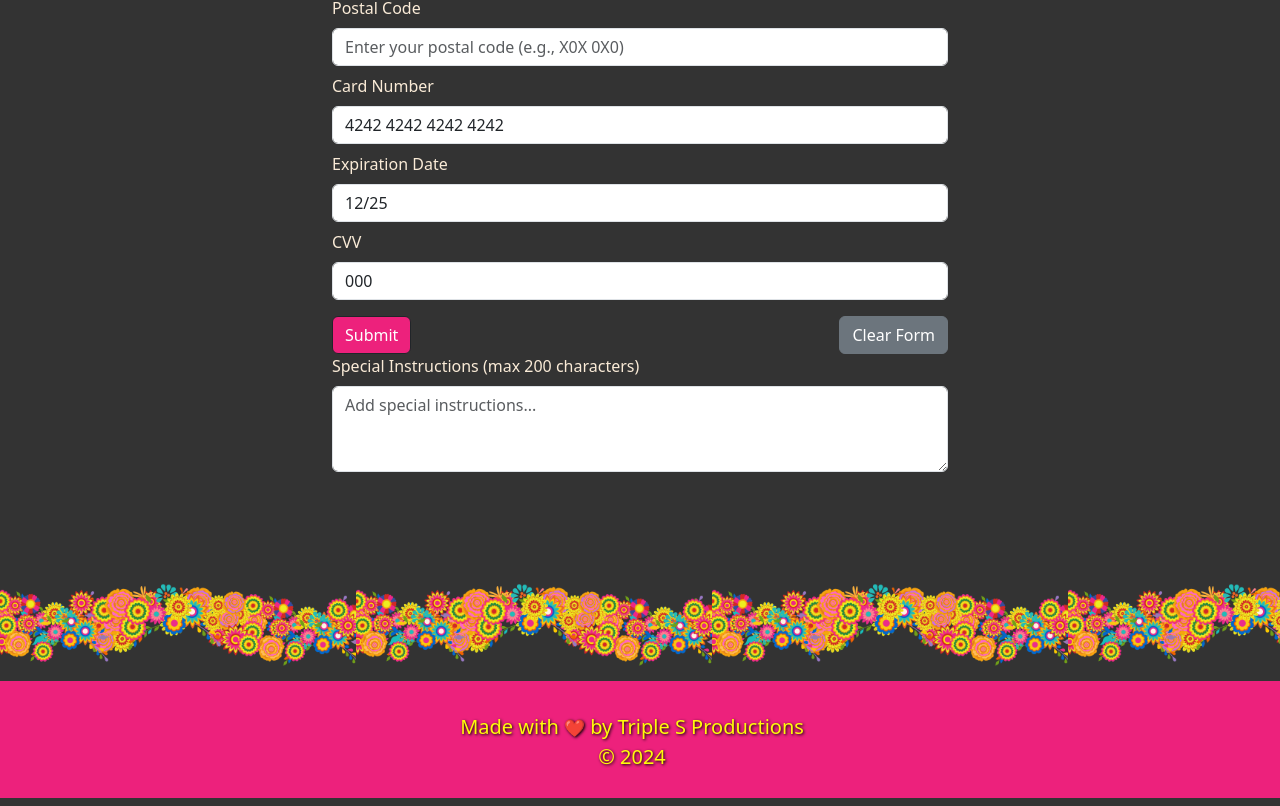
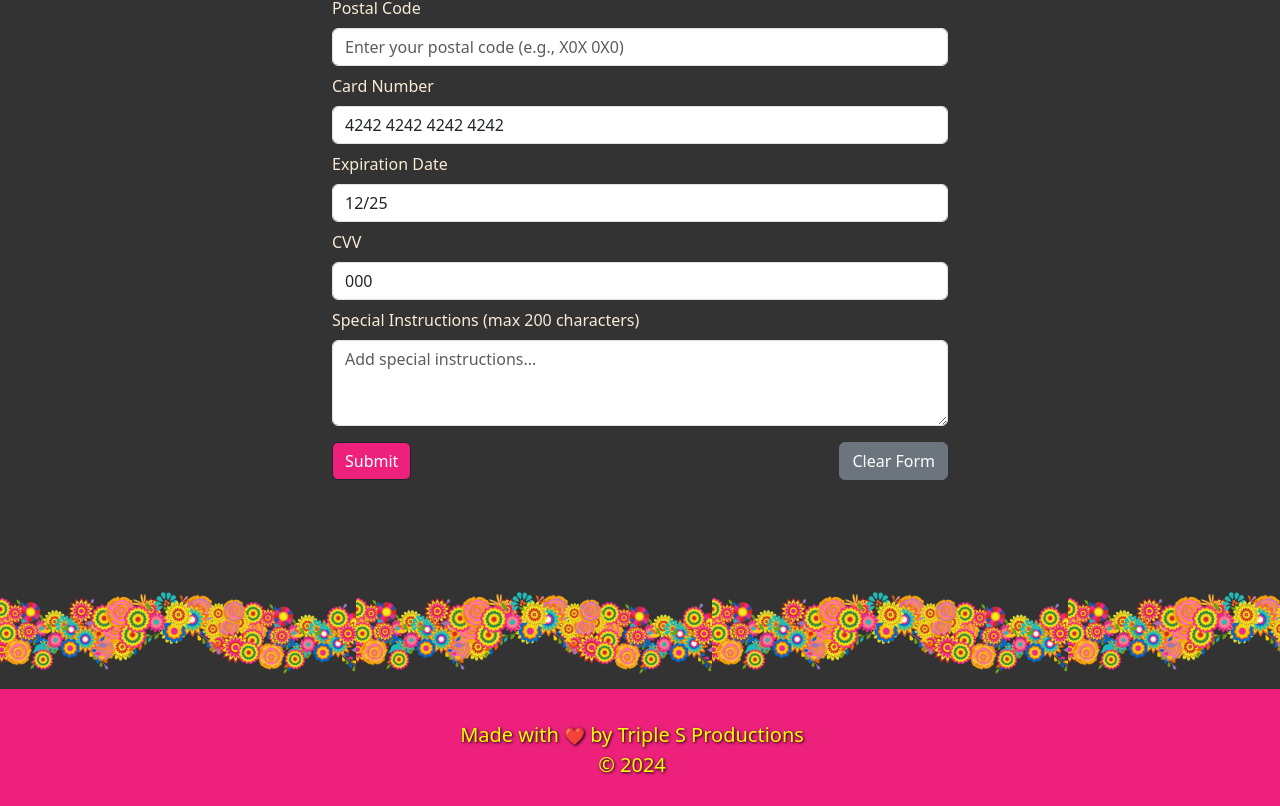
Before and after one commit to CookingMeister/festival-social-hub, a React (Vite) app in the folder client/: page /checkout in a window 1280 px wide. Shown: the part 731-1537 px from the top of the page. Built offline with nearby package versions, Linux system fonts and the light colour scheme.

Commit message:
style cartmodal, add conditional render of clearcart to cartItems existing, minor housekeeping and editing

```diff
--- a/client/src/components/CartModal2.jsx
+++ b/client/src/components/CartModal2.jsx
@@ -36,12 +36,7 @@ function CartModal2() {
 
   useEffect(() => {
     localStorage.setItem('cartItems', JSON.stringify(existingCartItems));
-    console.log('existingCartItems effect changed:', existingCartItems);
   }, [existingCartItems]);
-
-  useEffect(() => {
-    setExistingCartItems(JSON.parse(localStorage.getItem('cartItems')));
-  }, []);
 
   return (
     <>
@@ -102,7 +97,8 @@ function CartModal2() {
                     {existingCartItem.name}
                   </h5>
                   <button
-                    className="btn btn-link text-danger border-danger"
+                    className="btn btn-link"
+                    style={{ color: '#1B998B', borderColor: '#1B998B' }}
                     onClick={(e) => {
                       const updatedCartItems = existingCartItems.filter(
                         (item, i) => i !== index
@@ -158,7 +154,7 @@ function CartModal2() {
               </div>
             ))
           ) : (
-            <p>Your cart is empty.</p>
+            <p className="text-center mt-2">Your cart is empty.</p>
           )}
         </Modal.Body>
         <Modal.Footer
@@ -175,23 +171,29 @@ function CartModal2() {
               className="m-1"
               style={{
                 fontWeight: 'bold',
+                borderColor: '#ed217c',
+                borderWidth: '2px',
               }}
             >
               Checkout
             </Button>
           </Link>
+          {existingCartItems.length > 0 && (
             <Button
               className="m-1"
               onClick={handleClearCart}
               style={{
                 fontWeight: 'bold',
                 color: 'black',
-              border: 'none',
+                borderColor: 'antiquewhite',
+                borderWidth: '1px',
                 backgroundColor: '#1B998B',
               }}
             >
               Clear Cart
             </Button>
+          )}
+
           <h5 style={{ color: 'antiquewhite' }}>
             Total: {' $ '}
             {total}
--- a/client/src/components/CheckoutForm.jsx
+++ b/client/src/components/CheckoutForm.jsx
@@ -234,6 +234,20 @@ function CheckoutForm({ onClose }) {
             required
           />
         </Form.Group>
+
+      {/* Special Instructions */}
+      <Form.Group controlId="formSpecialInstructions">
+          <Form.Label className="mt-2">Special Instructions (max 200 characters)</Form.Label>
+          <Form.Control
+            as="textarea"
+            rows={3}
+            placeholder="Add special instructions..."
+            name="specialInstructions"
+            value={formData.specialInstructions}
+            onChange={handleChange}
+            maxLength={200}
+          />
+        </Form.Group>
         <div className="d-flex justify-content-between">
         <Button
           variant="dark"
@@ -254,20 +268,6 @@ function CheckoutForm({ onClose }) {
         </div>
       </Form>
 
-      {/* Special Instructions */}
-      <Form.Group controlId="formSpecialInstructions">
-          <Form.Label>Special Instructions (max 200 characters)</Form.Label>
-          <Form.Control
-            as="textarea"
-            rows={3}
-            placeholder="Add special instructions..."
-            name="specialInstructions"
-            value={formData.specialInstructions}
-            onChange={handleChange}
-            maxLength={200}
-          />
-        </Form.Group>
-
       <OrderConfirmation
         show={showOrderConfirmation}
         onHide={() => setShowOrderConfirmation(false)}
@@ -284,7 +284,7 @@ function CheckoutForm({ onClose }) {
 }
 
 CheckoutForm.propTypes = {
-  onClose: PropTypes.func.isRequired,
+  onClose: PropTypes.func,
 };
 
 export default CheckoutForm;
```
Lines whose indentation alone changed are shown as unchanged.
